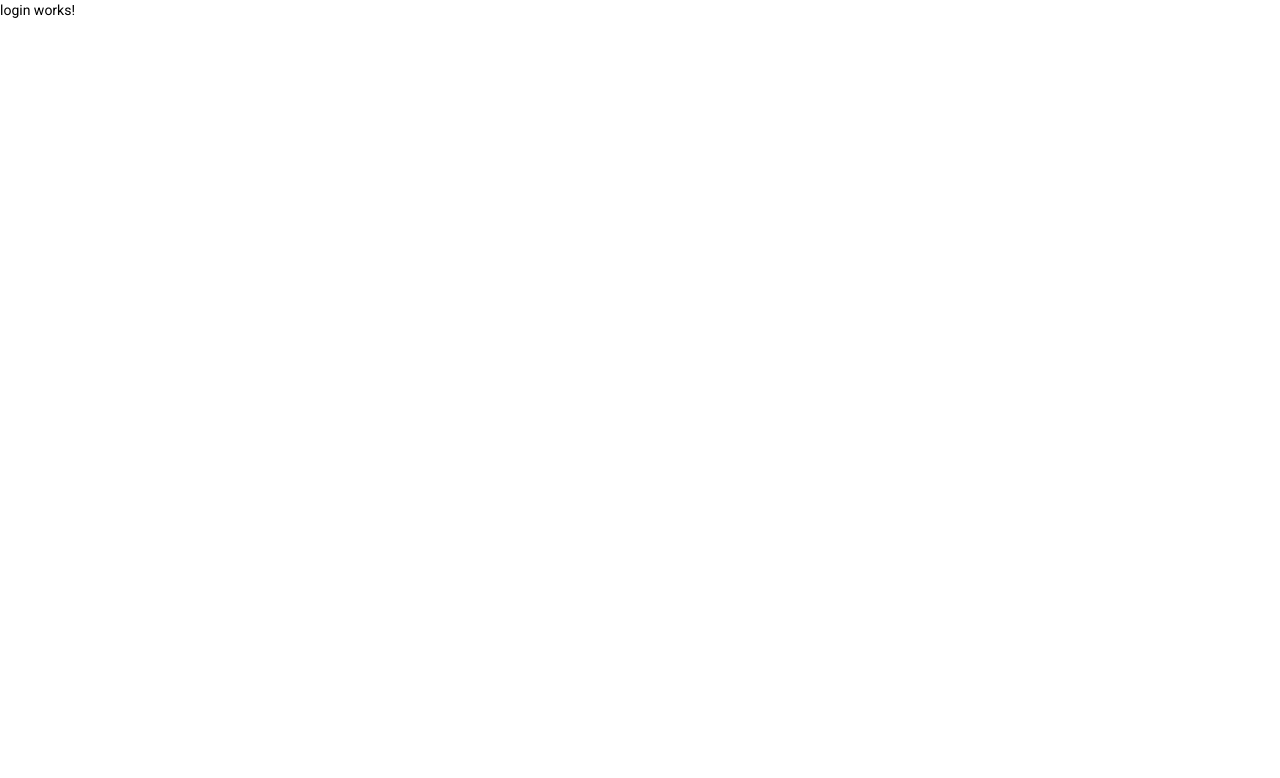
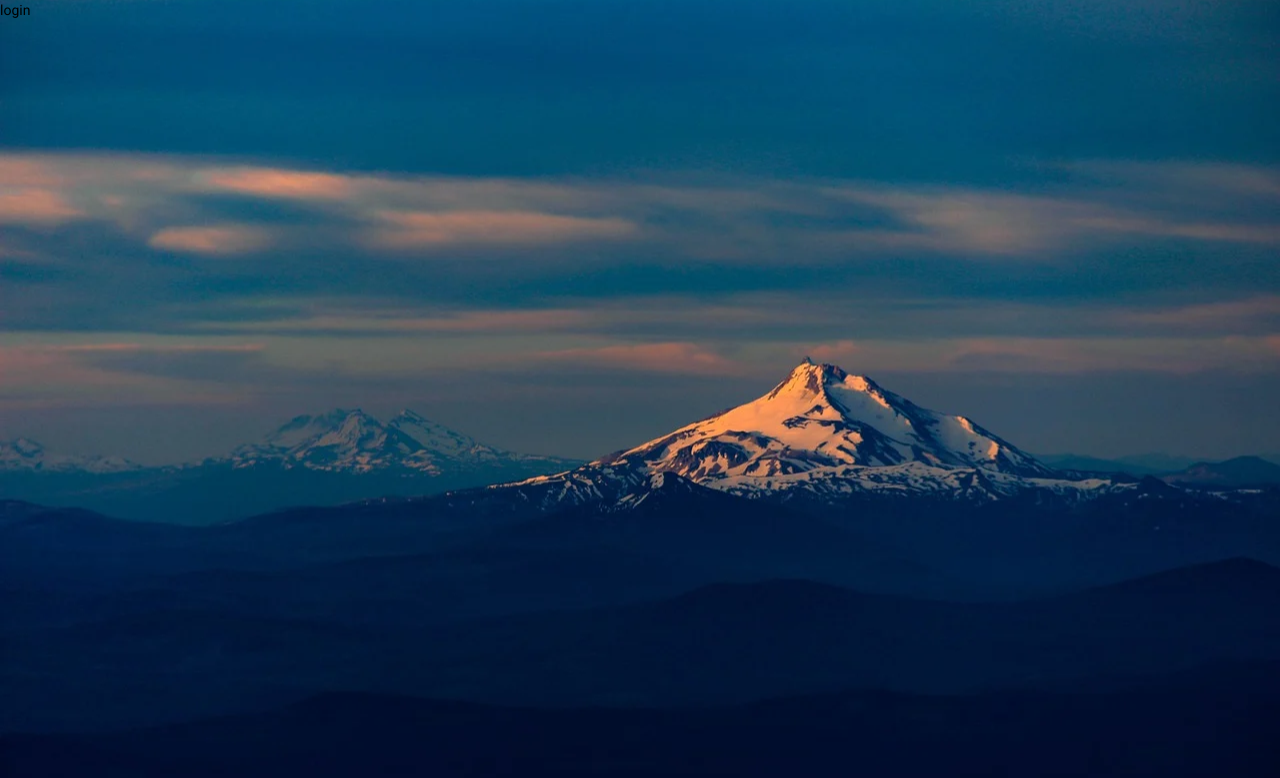
Before and after one commit to UlisesCeca/gn-sanitas, an Angular app: page /login in a window 1280 px wide. Shown: the top 778 px of the page. Built offline with nearby package versions, Linux system fonts and the light colour scheme.

Commit message:
added background to the login component

```diff
--- a/src/app/components/login/login.component.html
+++ b/src/app/components/login/login.component.html
@@ -1 +1,3 @@
-<p>login works!</p>
+<div id="bg">
+    login
+</div>
--- /dev/null
+++ b/src/app/components/login/login.component.scss
@@ -0,0 +1,9 @@
+#bg {
+    background: url('../../../assets/background.jpg') no-repeat center center fixed;
+    -webkit-background-size: cover;
+    -moz-background-size: cover;
+    background-size: cover;
+    -o-background-size: cover;
+    width: 100vw;
+    height: 100vh;
+  }
--- a/src/app/components/login/login.component.ts
+++ b/src/app/components/login/login.component.ts
@@ -3,7 +3,7 @@ import { Component, OnInit } from '@angular/core';
 @Component({
   selector: 'app-login',
   templateUrl: './login.component.html',
-  styleUrls: ['./login.component.css']
+  styleUrls: ['./login.component.scss']
 })
 export class LoginComponent implements OnInit {
 
```
Also changed, not shown: src/app/components/login/login.component.css (deleted).
